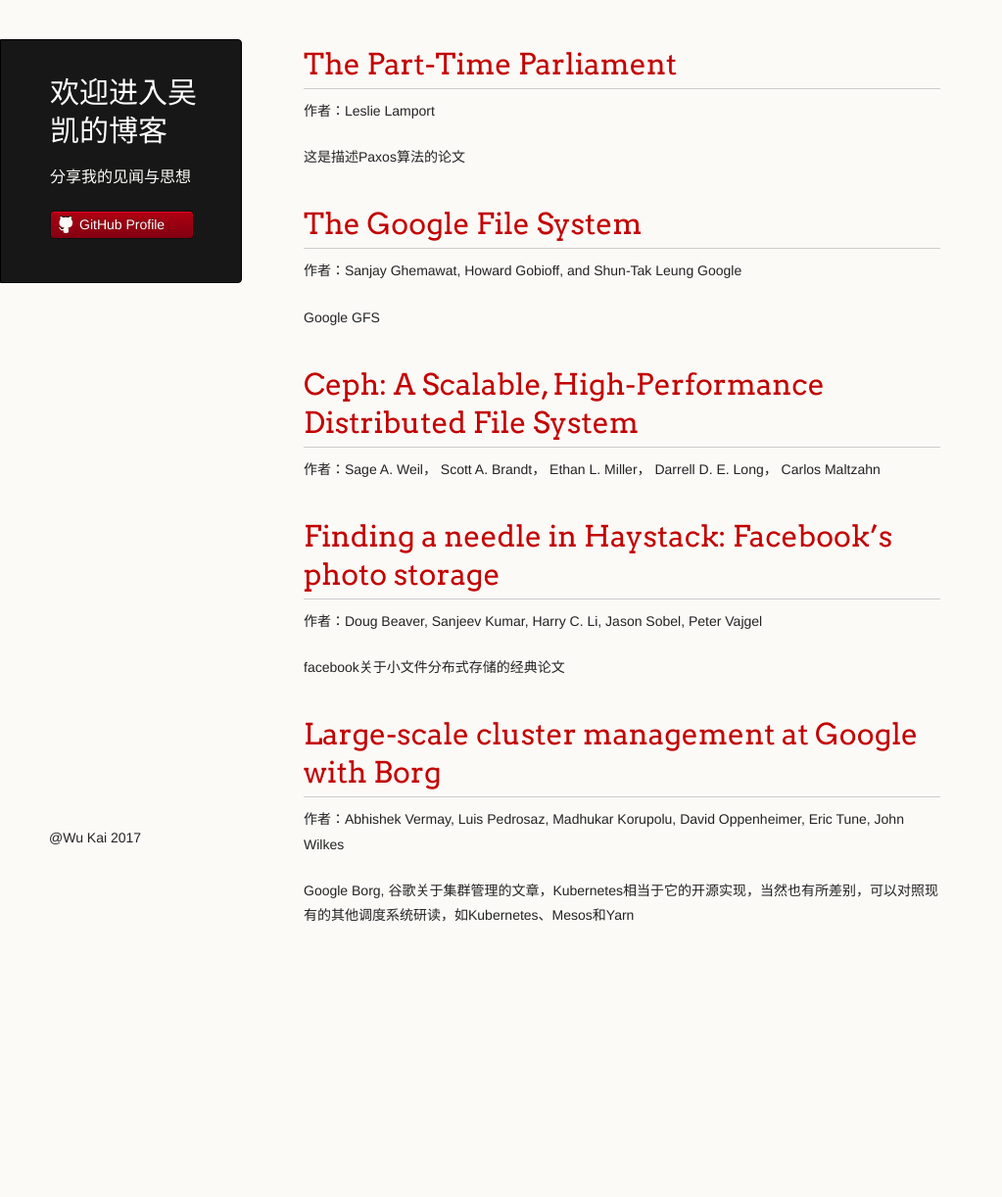
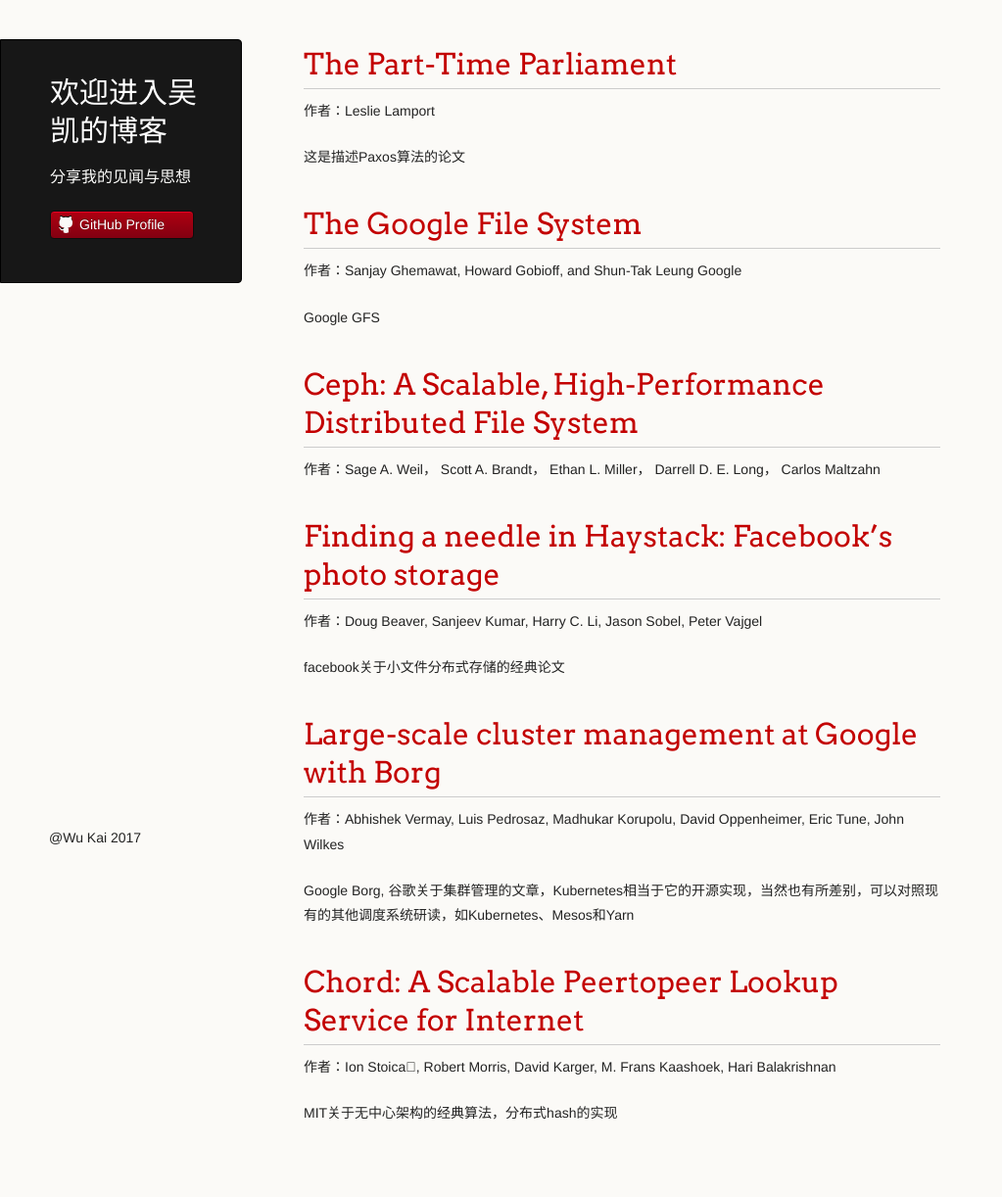
Before and after one commit to 90wukai/90wukai.github.io, a Jekyll site: the page built from index.md, in a window 1280 px wide. Shown: the whole page at 98% size, without its empty margins (0-1023 px from the left). Built offline with Jekyll 4.4.1, drawn with Linux system fonts in a browser that asks for light colours; our own code applies the rules of GitHub Pages for plain Markdown files; before the commit the page ends 1019 px from its top, so only the background shows below that.

Commit message:
Update index.md

```diff
--- a/index.md
+++ b/index.md
@@ -30,3 +30,9 @@ facebook关于小文件分布式存储的经典论文
 作者：Abhishek Vermay, Luis Pedrosaz, Madhukar Korupolu, David Oppenheimer, Eric Tune, John Wilkes
 
 Google Borg, 谷歌关于集群管理的文章，Kubernetes相当于它的开源实现，当然也有所差别，可以对照现有的其他调度系统研读，如Kubernetes、Mesos和Yarn
+
+# [](#header-2)[Chord: A Scalable Peertopeer Lookup Service for Internet](articles/Chord)
+
+作者：Ion Stoica􀀀, Robert Morris, David Karger, M. Frans Kaashoek, Hari Balakrishnan
+
+MIT关于无中心架构的经典算法，分布式hash的实现
```
